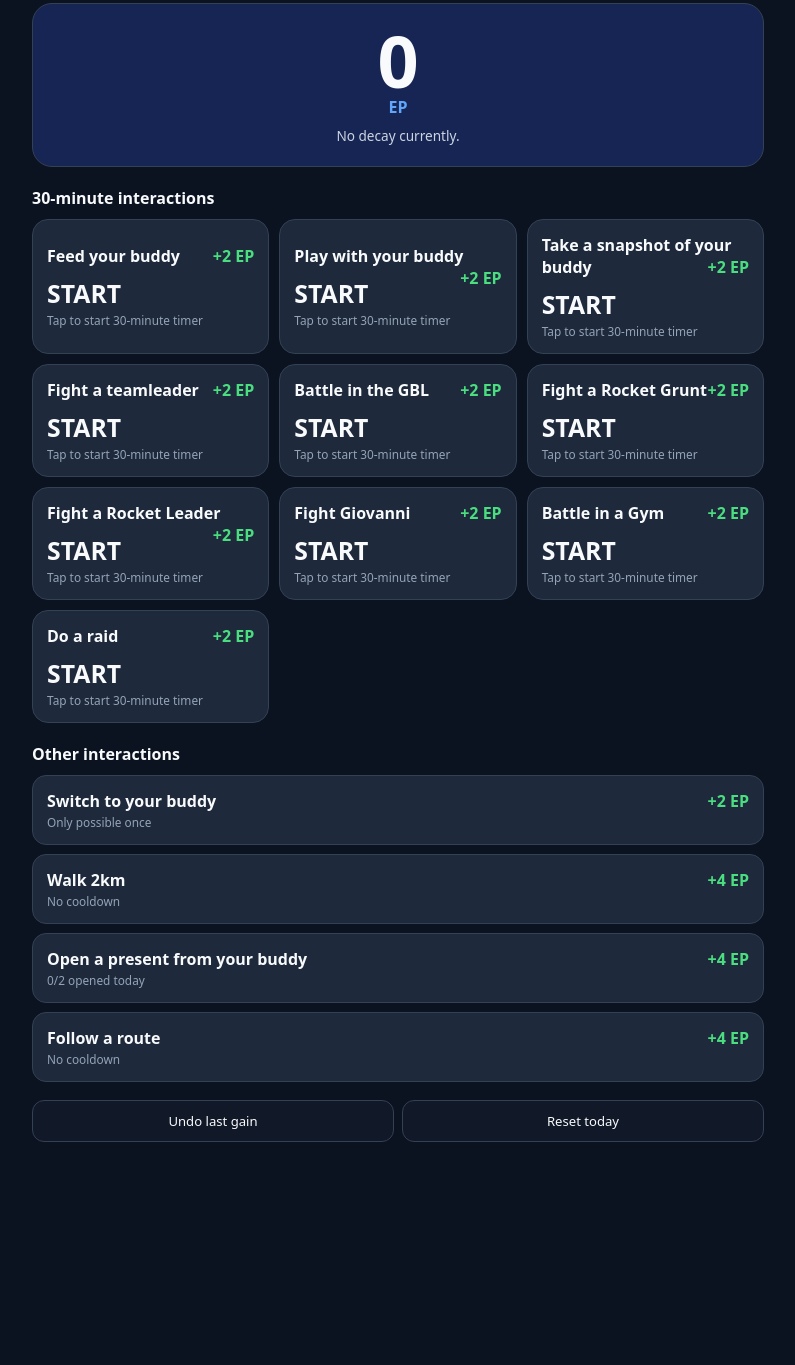
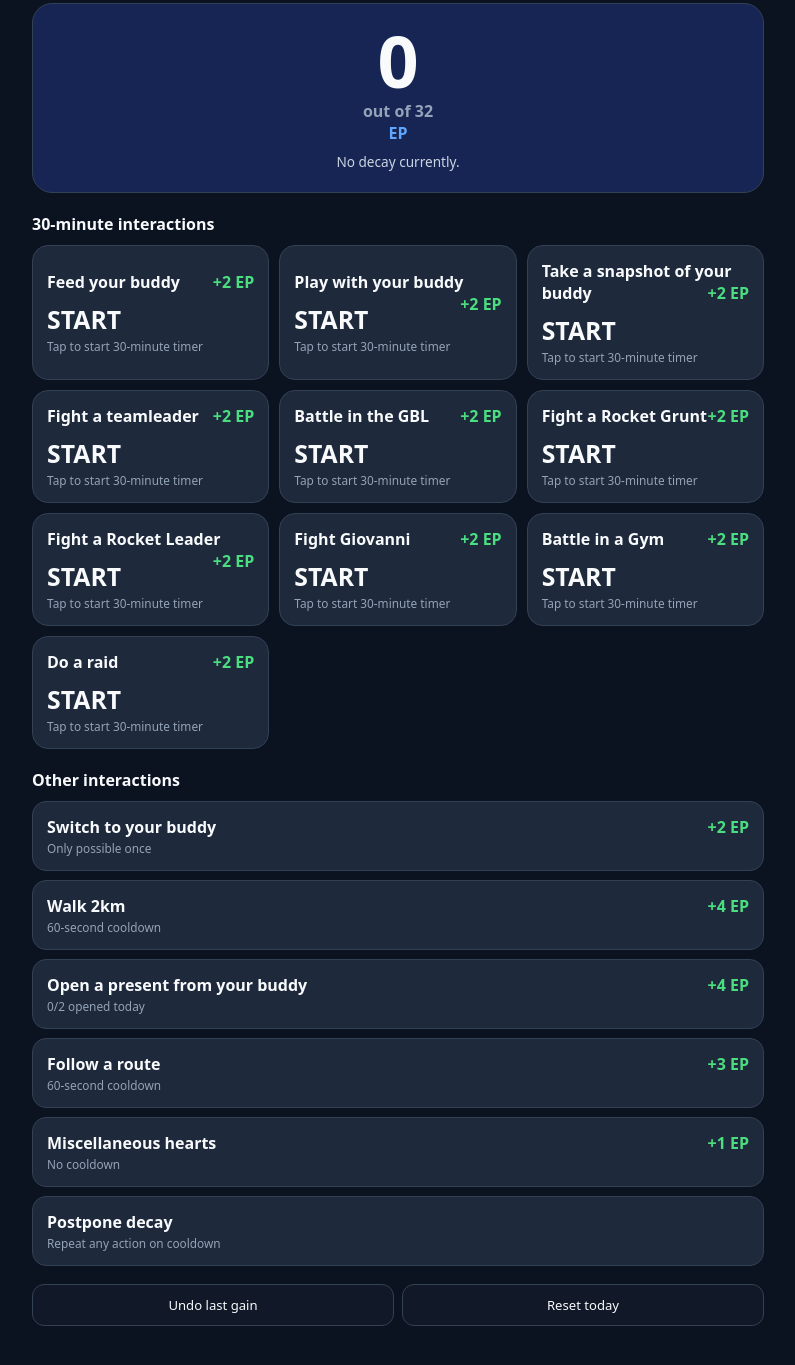
Before and after one commit to ikevonhike/buddy-tracker, a plain HTML site: page index.html in a window 1280 px wide. Shown: the part 91-1456 px from the top of the page, without its empty margins (242-1037 px from the left). Before the commit the page ends 1273 px from the top, so only its background shows below. Drawn offline with Linux system fonts and the light colour scheme.

Commit message:
Update Buddy EP tracker

```diff
--- a/index.html
+++ b/index.html
@@ -7,135 +7,49 @@
 <link rel="manifest" href="manifest.json">
 <title>Buddy EP Tracker</title>
 <style>
-*{box-sizing:border-box}
-body{margin:0;background:#0b1220;color:#f8fafc;font-family:system-ui,-apple-system,BlinkMacSystemFont,"Segoe UI",sans-serif}
-main{max-width:760px;margin:auto;padding:18px 14px 40px}
-h1{font-size:1.6rem;margin:0}.sub{color:#94a3b8;margin:4px 0 18px;font-size:.9rem}
-.score{background:#172554;border:1px solid #334155;border-radius:20px;padding:20px;text-align:center;margin-bottom:18px}
-#ep{font-size:4.5rem;font-weight:800;line-height:1}.label{color:#60a5fa;font-weight:700}
-#status{color:#cbd5e1;font-size:.85rem;margin-top:8px;min-height:20px}
-h2{font-size:1rem;margin:20px 0 10px}
-.grid{display:grid;grid-template-columns:1fr 1fr;gap:10px}
-button{font:inherit;color:inherit}
-.activity{border:1px solid #334155;background:#1e293b;border-radius:16px;padding:14px;min-height:105px;text-align:left;cursor:pointer}
-.activity:active{transform:scale(.98)}.activity.running{background:#1e3a5f;border-color:#60a5fa}
-.activity:disabled{cursor:default}.name{font-weight:750}.pts{float:right;color:#4ade80;font-weight:800}
-.time{font-size:1.55rem;font-weight:800;font-variant-numeric:tabular-nums;margin-top:9px}
-.hint{font-size:.74rem;color:#94a3b8;margin-top:2px}
-.quick{display:grid;gap:9px}.quick button{background:#1e293b;border:1px solid #334155;border-radius:14px;padding:14px;text-align:left;cursor:pointer}
-.quick button:disabled{opacity:.45;cursor:default}
-.controls{display:flex;gap:8px;margin-top:18px}.controls button{flex:1;padding:11px;border-radius:12px;border:1px solid #334155;background:#111827;font-size:.82rem}
+*{box-sizing:border-box}body{margin:0;background:#0b1220;color:#f8fafc;font-family:system-ui,-apple-system,BlinkMacSystemFont,"Segoe UI",sans-serif}
+main{max-width:760px;margin:auto;padding:18px 14px 40px}h1{font-size:1.6rem;margin:0}.sub{color:#94a3b8;margin:4px 0 18px;font-size:.9rem}
+.score{background:#172554;border:1px solid #334155;border-radius:20px;padding:20px;text-align:center;margin-bottom:18px}#ep{font-size:4.5rem;font-weight:800;line-height:1}.outof{font-size:1rem;color:#94a3b8;font-weight:650;margin-top:4px}.label{color:#60a5fa;font-weight:700}#status{color:#cbd5e1;font-size:.85rem;margin-top:8px;min-height:20px}
+h2{font-size:1rem;margin:20px 0 10px}.grid{display:grid;grid-template-columns:1fr 1fr;gap:10px}button{font:inherit;color:inherit}
+.activity{border:1px solid #334155;background:#1e293b;border-radius:16px;padding:14px;min-height:105px;text-align:left;cursor:pointer}.activity:active{transform:scale(.98)}.activity.running{background:#1e3a5f;border-color:#60a5fa}.activity:disabled{cursor:default}.name{font-weight:750}.pts{float:right;color:#4ade80;font-weight:800}.time{font-size:1.55rem;font-weight:800;font-variant-numeric:tabular-nums;margin-top:9px}.hint{font-size:.74rem;color:#94a3b8;margin-top:2px}
+.quick{display:grid;gap:9px}.quick button{background:#1e293b;border:1px solid #334155;border-radius:14px;padding:14px;text-align:left;cursor:pointer}.quick button:disabled{opacity:.45;cursor:default}
+.controls{display:grid;grid-template-columns:1fr 1fr;gap:8px;margin-top:18px}.controls button{padding:11px;border-radius:12px;border:1px solid #334155;background:#111827;font-size:.82rem}
 @media(min-width:620px){.grid{grid-template-columns:repeat(3,1fr)}}
 </style>
 </head>
-<body>
-<main>
-<h1>Buddy EP Tracker</h1>
-<div class="sub">Tap an interaction to earn EP and start its cooldown.</div>
-
-<section class="score">
-<div id="ep">0</div>
-<div class="label">EP</div>
-<div id="status">No decay currently.</div>
-</section>
-
-<h2>30-minute interactions</h2>
-<div id="timers" class="grid"></div>
-
-<h2>Other interactions</h2>
-<div id="quick" class="quick"></div>
-
-<div class="controls">
-<button id="undo">Undo last gain</button>
-<button id="reset">Reset today</button>
-</div>
+<body><main>
+<h1>Buddy EP Tracker</h1><div class="sub">Tap an interaction to earn EP and start its cooldown.</div>
+<section class="score"><div id="ep">0</div><div class="outof">out of 32</div><div class="label">EP</div><div id="status">No decay currently.</div></section>
+<h2>30-minute interactions</h2><div id="timers" class="grid"></div>
+<h2>Other interactions</h2><div id="quick" class="quick"></div>
+<div class="controls"><button id="undo">Undo last gain</button><button id="reset">Reset today</button></div>
 </main>
-
 <script>
-const TIMER_MS=30*60*1000, DECAY_START=25*60*1000, DECAY_EVERY=10*60*1000;
+const TIMER_MS=30*60*1000,SHORT_MS=60*1000,DECAY_START=25*60*1000,DECAY_EVERY=10*60*1000,MAX_EP=32;
 const timers=[
-["feed","Feed your buddy"],["play","Play with your buddy"],["snapshot","Take a snapshot of your buddy"],
-["teamleader","Fight a teamleader"],["gbl","Battle in the GBL"],["grunt","Fight a Rocket Grunt"],
-["rocketleader","Fight a Rocket Leader"],["giovanni","Fight Giovanni"],["gym","Battle in a Gym"],["raid","Do a raid"]
-];
+["feed","Feed your buddy"],["play","Play with your buddy"],["snapshot","Take a snapshot of your buddy"],["teamleader","Fight a teamleader"],["gbl","Battle in the GBL"],["grunt","Fight a Rocket Grunt"],["rocketleader","Fight a Rocket Leader"],["giovanni","Fight Giovanni"],["gym","Battle in a Gym"],["raid","Do a raid"]];
 const quick=[
-["switch","Switch to your buddy",2,"once"],["walk","Walk 2km",4,"repeat"],
-["present","Open a present from your buddy",4,"present"],["route","Follow a route",4,"repeat"]
-];
-function day(){let d=new Date();return d.toLocaleDateString("en-CA")}
-function fresh(){return {day:day(),ep:0,lastGain:null,timers:{},switchUsed:false,presents:0,history:[]}}
-function load(){try{let s=JSON.parse(localStorage.getItem("buddyEPTracker"));if(!s||s.day!==day())return fresh();return {...fresh(),...s}}catch(e){return fresh()}}
-let s=load();
-function save(){localStorage.setItem("buddyEPTracker",JSON.stringify(s))}
-function decay(){
- if(!s.lastGain||s.ep<=0)return;
- let elapsed=Date.now()-s.lastGain;
- if(elapsed<DECAY_START)return;
- let n=Math.floor((elapsed-DECAY_START)/DECAY_EVERY)+1;
- let loss=Math.min(n,s.ep);
- s.ep-=loss;
- s.lastGain+=loss*DECAY_EVERY;
- save();
+["switch","Switch to your buddy",2,"once"],["walk","Walk 2km",4,"cooldown",SHORT_MS],["present","Open a present from your buddy",4,"present"],["route","Follow a route",3,"cooldown",SHORT_MS],["misc","Miscellaneous hearts",1,"repeat"]];
+function day(){return new Date().toLocaleDateString("en-CA")}
+function fresh(){return{day:day(),ep:0,lastGain:null,timers:{},cooldowns:{},switchUsed:false,presents:0,history:[]}}
+function load(){try{let x=JSON.parse(localStorage.getItem("buddyEPTracker"));return(!x||x.day!==day())?fresh():{...fresh(),...x}}catch(e){return fresh()}}
+let s=load();function save(){localStorage.setItem("buddyEPTracker",JSON.stringify(s))}
+function decay(){if(!s.lastGain||s.ep<=0)return;let e=Date.now()-s.lastGain;if(e<DECAY_START)return;let n=Math.floor((e-DECAY_START)/DECAY_EVERY)+1,l=Math.min(n,s.ep);s.ep-=l;s.lastGain+=l*DECAY_EVERY;save()}
+function gain(p,label){decay();let old=s.ep;s.ep=Math.min(MAX_EP,s.ep+p);let actual=s.ep-old;if(!actual)return;s.lastGain=Date.now();s.history.push({points:actual,label,time:s.lastGain});if(s.history.length>50)s.history.shift();save();render()}
+function postponeDecay(){decay();if(s.ep<=0)return;s.lastGain=Date.now();save();render()}
+function fmt(ms){let x=Math.max(0,Math.ceil(ms/1000)),m=Math.floor(x/60),q=x%60;return m+":"+String(q).padStart(2,"0")}
+function start(id,name){if(s.timers[id]>Date.now())return;s.timers[id]=Date.now()+TIMER_MS;gain(2,name)}
+function quickUse(id,name,p,type,cd){decay();if(type==="once"&&s.switchUsed)return;if(type==="present"&&s.presents>=2)return;if(type==="cooldown"&&s.cooldowns[id]>Date.now())return;if(type==="once")s.switchUsed=true;if(type==="present")s.presents++;if(type==="cooldown")s.cooldowns[id]=Date.now()+cd;gain(p,name)}
+function render(){
+decay();document.getElementById("ep").textContent=s.ep;let st=document.getElementById("status");
+if(s.ep>=MAX_EP)st.textContent="Your buddy is now excited!";else if(!s.lastGain||s.ep<=0)st.textContent="No decay currently.";else{let e=Date.now()-s.lastGain;st.textContent=e<DECAY_START?"Decay starts in "+fmt(DECAY_START-e)+".":"Decay active • next −1 EP in "+fmt(DECAY_EVERY-((e-DECAY_START)%DECAY_EVERY))+"."}
+let box=document.getElementById("timers");box.innerHTML="";timers.forEach(([id,name])=>{let r=(s.timers[id]||0)-Date.now(),a=r>0,b=document.createElement("button");b.className="activity"+(a?" running":"");b.disabled=a;b.innerHTML='<span class="name">'+name+'</span><span class="pts">+2 EP</span><div class="time">'+(a?fmt(r):"START")+'</div><div class="hint">'+(a?"Running — repeat when cooldown ends":"Tap to start 30-minute timer")+"</div>";b.onclick=()=>start(id,name);box.appendChild(b)});
+let q=document.getElementById("quick");q.innerHTML="";quick.forEach(([id,name,p,type,cd])=>{let d=false,h="No cooldown";if(type==="once"){d=s.switchUsed;h=d?"Already used today":"Only possible once"}if(type==="present"){d=s.presents>=2;h=s.presents+"/2 opened today"}if(type==="cooldown"){let r=(s.cooldowns[id]||0)-Date.now();d=r>0;h=d?"Cooldown: "+fmt(r):"60-second cooldown"}let b=document.createElement("button");b.disabled=d;b.innerHTML='<span class="name">'+name+'</span><span class="pts">+'+p+' EP</span><div class="hint">'+h+"</div>";b.onclick=()=>quickUse(id,name,p,type,cd);q.appendChild(b)});
+let p=document.createElement("button");p.innerHTML='<span class="name">Postpone decay</span><div class="hint">Repeat any action on cooldown</div>';p.onclick=postponeDecay;q.appendChild(p)
 }
-function gain(points,label){
- decay();
- s.ep+=points;s.lastGain=Date.now();
- s.history.push({points,label,time:s.lastGain});
- if(s.history.length>50)s.history.shift();
- save();render();
-}
-function fmt(ms){let x=Math.max(0,Math.ceil(ms/1000)),m=Math.floor(x/60),sec=x%60;return m+":"+String(sec).padStart(2,"0")}
-function start(id,name){
- if(s.timers[id]&&s.timers[id]>Date.now())return;
- s.timers[id]=Date.now()+TIMER_MS;
- gain(2,name);
-}
-function quickUse(id,name,pts,type){
- decay();
- if(type==="once"&&s.switchUsed)return;
- if(type==="present"&&s.presents>=2)return;
- if(type==="once")s.switchUsed=true;
- if(type==="present")s.presents++;
- gain(pts,name);
-}
-function render(){
- decay();
- document.getElementById("ep").textContent=s.ep;
- let status=document.getElementById("status");
- if(!s.lastGain||s.ep<=0)status.textContent="No decay currently.";
- else{
-  let e=Date.now()-s.lastGain;
-  if(e<DECAY_START)status.textContent="Decay starts in "+fmt(DECAY_START-e)+".";
-  else status.textContent="Decay active • next −1 EP in "+fmt(DECAY_EVERY-((e-DECAY_START)%DECAY_EVERY));
- }
- let box=document.getElementById("timers");box.innerHTML="";
- timers.forEach(([id,name])=>{
-  let rem=(s.timers[id]||0)-Date.now(), active=rem>0;
-  let b=document.createElement("button");b.className="activity"+(active?" running":"");b.disabled=active;
-  b.innerHTML=`<span class="name">${name}</span><span class="pts">+2 EP</span><div class="time">${active?fmt(rem):"START"}</div><div class="hint">${active?"Running — tap disabled":"Tap to start 30-minute timer"}</div>`;
-  b.onclick=()=>start(id,name);box.appendChild(b);
- });
- let q=document.getElementById("quick");q.innerHTML="";
- quick.forEach(([id,name,pts,type])=>{
-  let disabled=false,hint="No cooldown";
-  if(type==="once"){disabled=s.switchUsed;hint=disabled?"Already used today":"Only possible once";}
-  if(type==="present"){disabled=s.presents>=2;hint=s.presents+"/2 opened today";}
-  let b=document.createElement("button");b.disabled=disabled;
-  b.innerHTML=`<span class="name">${name}</span><span class="pts">+${pts} EP</span><div class="hint">${hint}</div>`;
-  b.onclick=()=>quickUse(id,name,pts,type);q.appendChild(b);
- });
-}
-document.getElementById("undo").onclick=()=>{
- let h=s.history.pop();if(!h)return;
- s.ep=Math.max(0,s.ep-h.points);
- let last=[...s.history].reverse().find(x=>x.points>0);s.lastGain=last?last.time:null;
- save();render();
-};
+document.getElementById("undo").onclick=()=>{let h=s.history.pop();if(!h)return;s.ep=Math.max(0,s.ep-h.points);let l=[...s.history].reverse().find(x=>x.points>0);s.lastGain=l?l.time:null;save();render()};
 document.getElementById("reset").onclick=()=>{if(confirm("Reset today's EP, timers and daily limits?")){s=fresh();save();render()}};
 setInterval(render,1000);render();
 </script>
-<script>
-if("serviceWorker" in navigator)navigator.serviceWorker.register("./sw.js").catch(()=>{});
-</script>
-</body>
-</html>
+<script>if("serviceWorker"in navigator)navigator.serviceWorker.register("./sw.js").catch(()=>{});</script>
+</body></html>
--- a/sw.js
+++ b/sw.js
@@ -1 +1 @@
-const C="buddy-ep-v2";self.addEventListener("install",e=>{e.waitUntil(caches.open(C).then(c=>c.addAll(["./","./index.html","./manifest.json","./sw.js"])));self.skipWaiting()});self.addEventListener("activate",e=>{e.waitUntil(caches.keys().then(k=>Promise.all(k.filter(x=>x!==C).map(x=>caches.delete(x)))));self.clients.claim()});self.addEventListener("fetch",e=>e.respondWith(caches.match(e.request).then(x=>x||fetch(e.request))))
+const C="buddy-ep-v3";self.addEventListener("install",e=>{e.waitUntil(caches.open(C).then(c=>c.addAll(["./","./index.html","./manifest.json","./sw.js"])));self.skipWaiting()});self.addEventListener("activate",e=>{e.waitUntil(caches.keys().then(k=>Promise.all(k.filter(x=>x!==C).map(x=>caches.delete(x)))));self.clients.claim()});self.addEventListener("fetch",e=>e.respondWith(caches.match(e.request).then(x=>x||fetch(e.request))))
```
Also changed, not shown: manifest.json, 1 other file.
